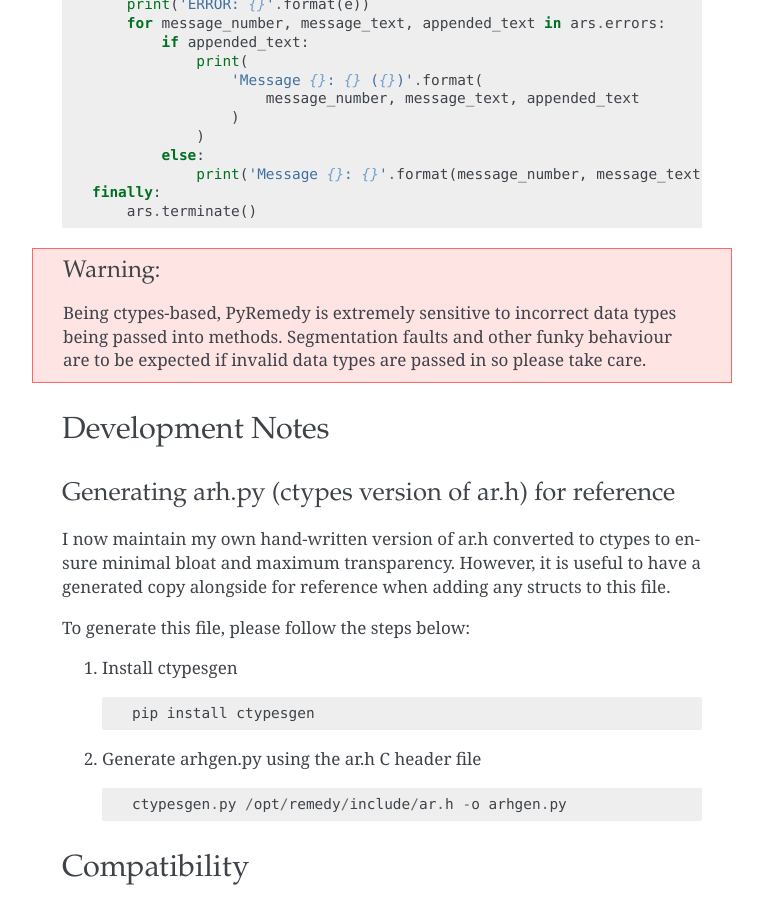
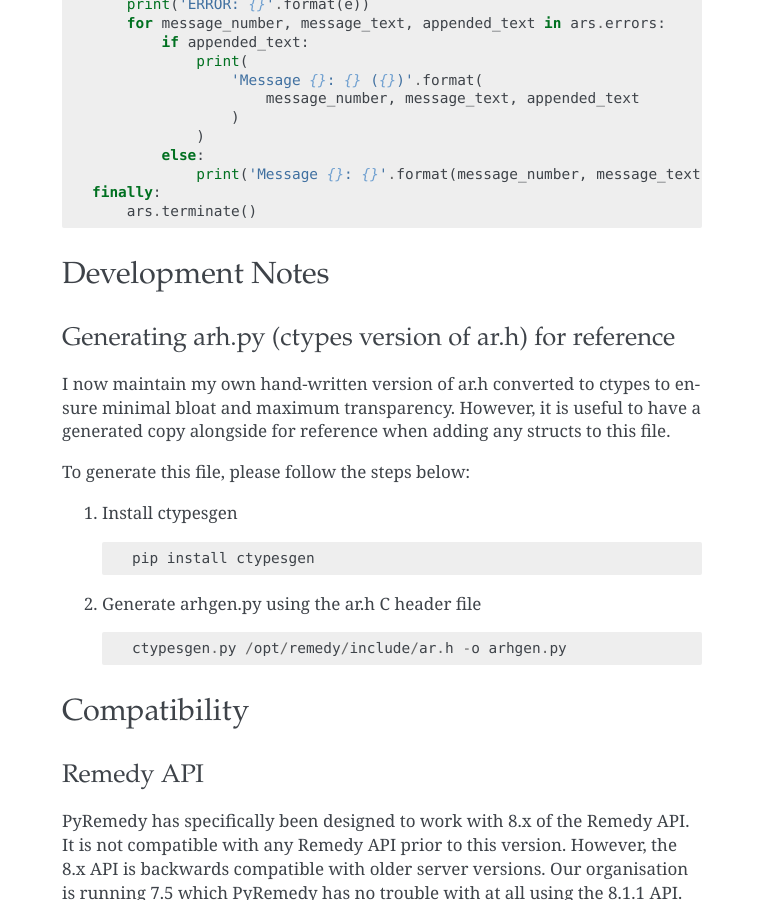
Before and after one commit to fgimian/pyremedy, a Sphinx documentation site: the page built from docs/index.rst, in a window 1280 px wide and 900 px high, scrolled down 1878 px. Shown: the whole window, without its empty margins (258-1021 px from the left). Built offline with Sphinx 7.4.7, drawn with Linux system fonts in a browser that asks for light colours.

Commit message:
Updating tasks and docs to reflect that possible segmentation faults are now solved

```diff
--- a/docs/index.rst
+++ b/docs/index.rst
@@ -100,13 +100,6 @@
     finally:
         ars.terminate()
 
-.. warning::
-
-    Being ctypes-based, PyRemedy is extremely sensitive to incorrect data
-    types being passed into methods.  Segmentation faults and other funky
-    behaviour are to be expected if invalid data types are passed in so please
-    take care.
-
 Development Notes
 -----------------
 
```
Also changed, not shown: 1 other file.
